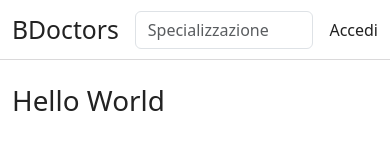
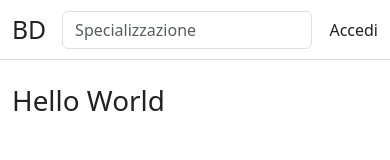
Before and after one commit to l3onWD/bdoctors-frontend, a Vue app: page / in a window 390 px wide. Shown: the top 160 px of the page. Built offline with nearby package versions, Linux system fonts and the light colour scheme.

Commit message:
minor fix

```diff
--- a/src/assets/scss/_vars.scss
+++ b/src/assets/scss/_vars.scss
@@ -10,4 +10,3 @@ $col-light: #fff;
 
 // LAYOUT
 $header-height: 60px;
-$sidebar-width: 200px;
--- a/src/components/AppHeader.vue
+++ b/src/components/AppHeader.vue
@@ -10,11 +10,14 @@
 
             <!-- Brand -->
             <RouterLink :to="{ name: 'home' }" class="app-header-brand">
-                <h2 class="mb-0">BDoctors</h2>
+                <h2 class="mb-0">
+                    <span class="d-none d-md-inline">BDoctors</span>
+                    <span class="d-md-none">BD</span>
+                </h2>
             </RouterLink>
 
             <!-- SearchBox -->
-            <div class="app-header-search">
+            <div class="app-header-search me-auto">
                 <input type="text" id="search-typologies" class="form-control" placeholder="Specializzazione"
                     autocomplete="off">
             </div>
```
